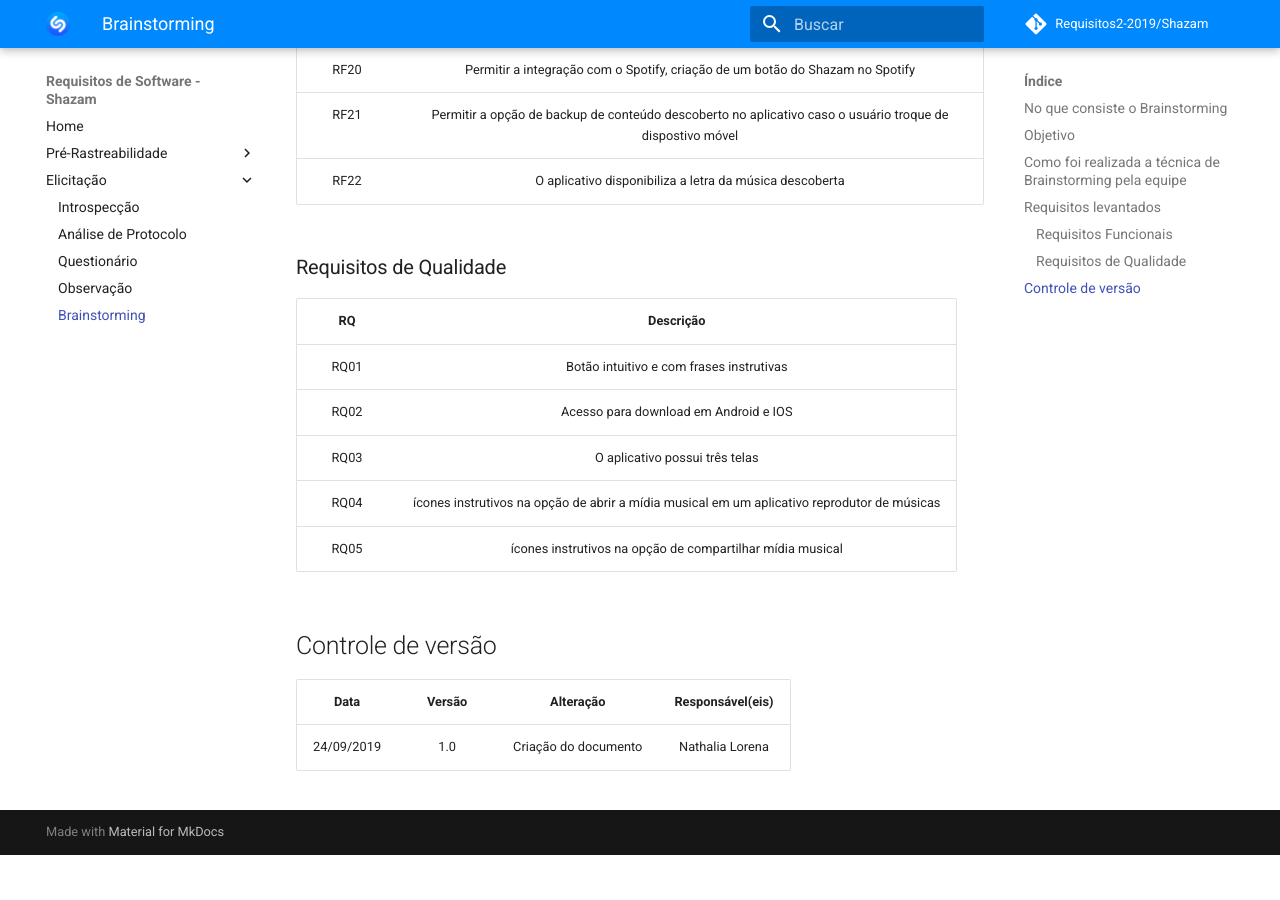
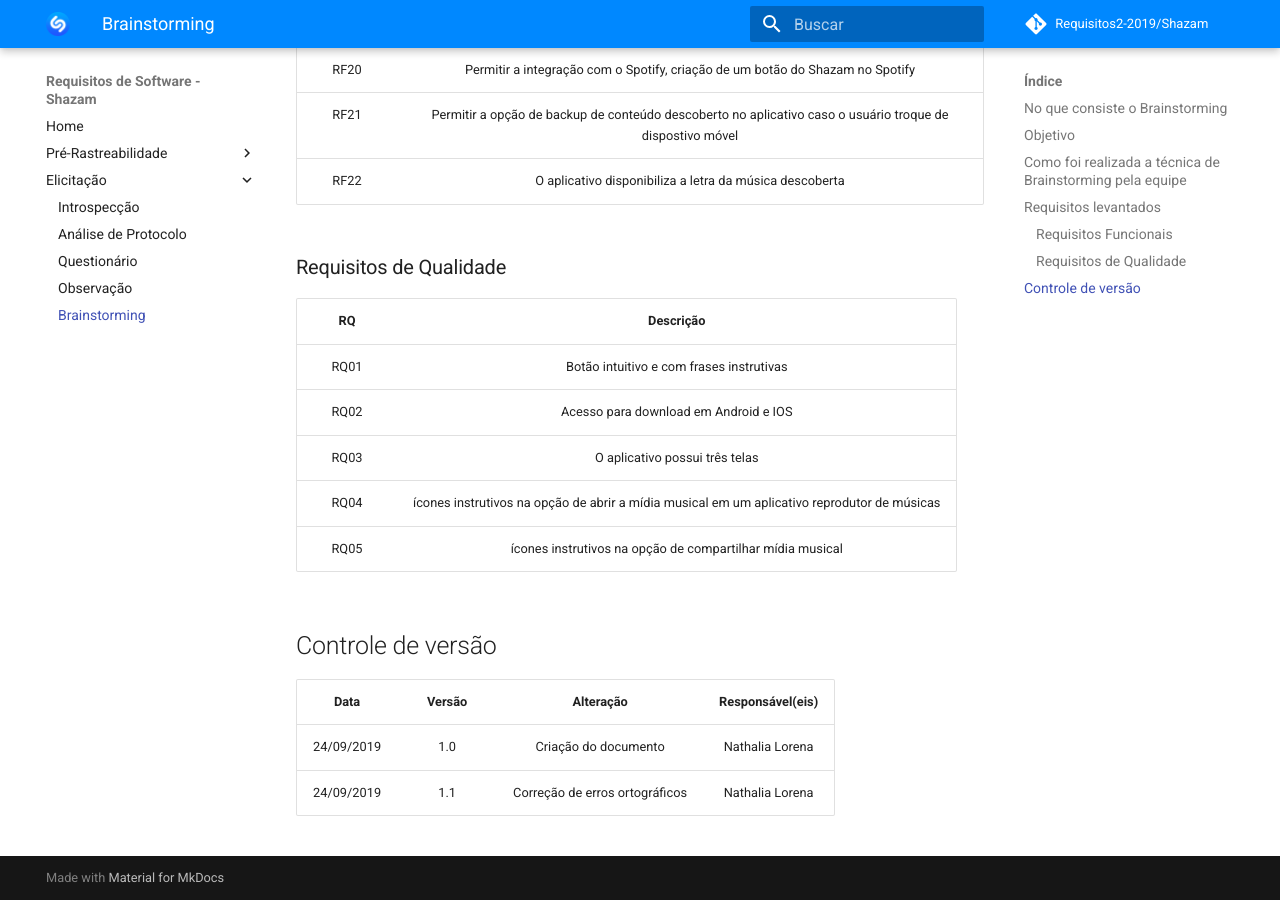
Before and after one commit to Wictorgirardi/2019.2-Shazam, an MkDocs documentation site: the page built from docs/elicitacao/brainstorming.md, in a window 1280 px wide and 900 px high, scrolled down 2016 px. Built offline with MkDocs 1.6.1 and Material for MkDocs 9.7.7, drawn with Linux system fonts in a browser that asks for light colours; comment, search, counter and statistics services are not loaded; before the commit the page ends 2871 px from its top, so only the background shows below that; some of the changed lines change nothing that is shown; some of the changed text lies outside the part shown.

Commit message:
correcting grammar errors Brainstorming document

```diff
--- a/docs/elicitacao/brainstorming.md
+++ b/docs/elicitacao/brainstorming.md
@@ -1,4 +1,4 @@
-# Brainstorming.md
+# Brainstorming
 
 ## No que consiste o Brainstorming
 
@@ -61,3 +61,4 @@
 |Data|Versão|Alteração|Responsável(eis)|
 |:--:|:----:|:-------:|:---:|
 | 24/09/2019 | 1.0 | Criação do documento | Nathalia Lorena |
+| 24/09/2019 | 1.1 | Correção de erros ortográficos | Nathalia Lorena |
```
